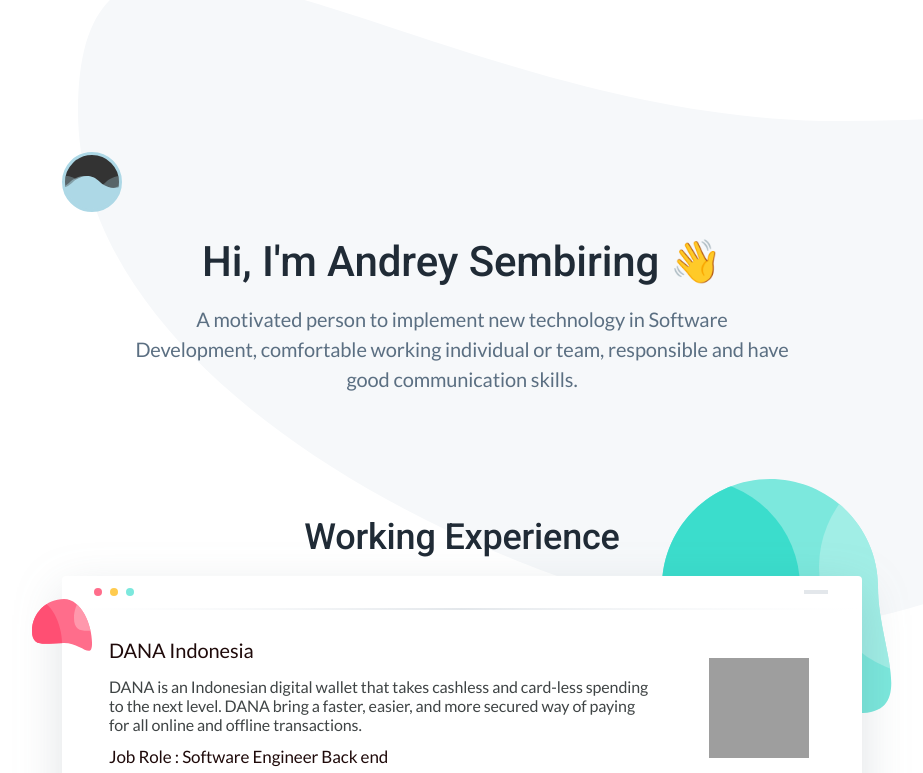
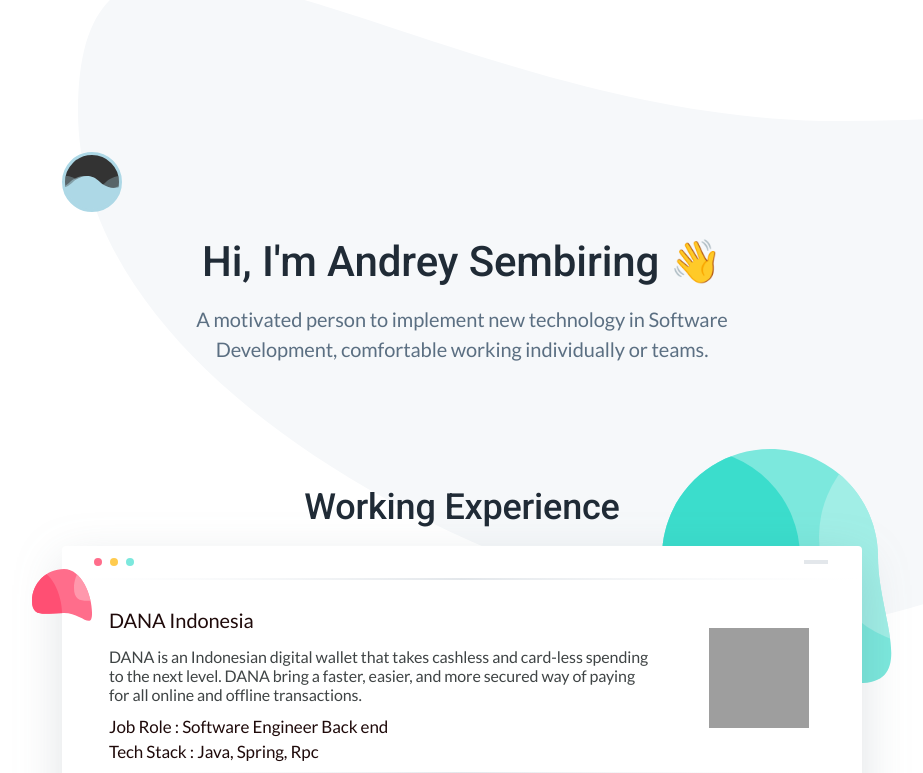
Before and after one commit to Andreycls/Andreycls.github.io, a plain HTML site: page index.html in a window 1280 px wide. Shown: the top 773 px of the page, without its empty margins (178-1101 px from the left). Drawn offline with nearby package versions, Linux system fonts and the light colour scheme; grey boxes are pictures that could not be loaded.

Commit message:
Update index.html

```diff
--- a/index.html
+++ b/index.html
@@ -25,7 +25,7 @@
 
                         <h1 class="hero-title h2-mobile mt-0 is-revealing">Hi, I'm Andrey Sembiring <span class="wave">👋</span></h1>
                         <p class="hero-paragraph is-revealing">A motivated person to implement new technology in Software Development, comfortable
-                                working individual or team, responsible and have good communication skills.</p>
+                                working individually or teams.</p>
                         <div class="hero-form newsletter-form field field-grouped is-revealing">
 
                         </div>
```
